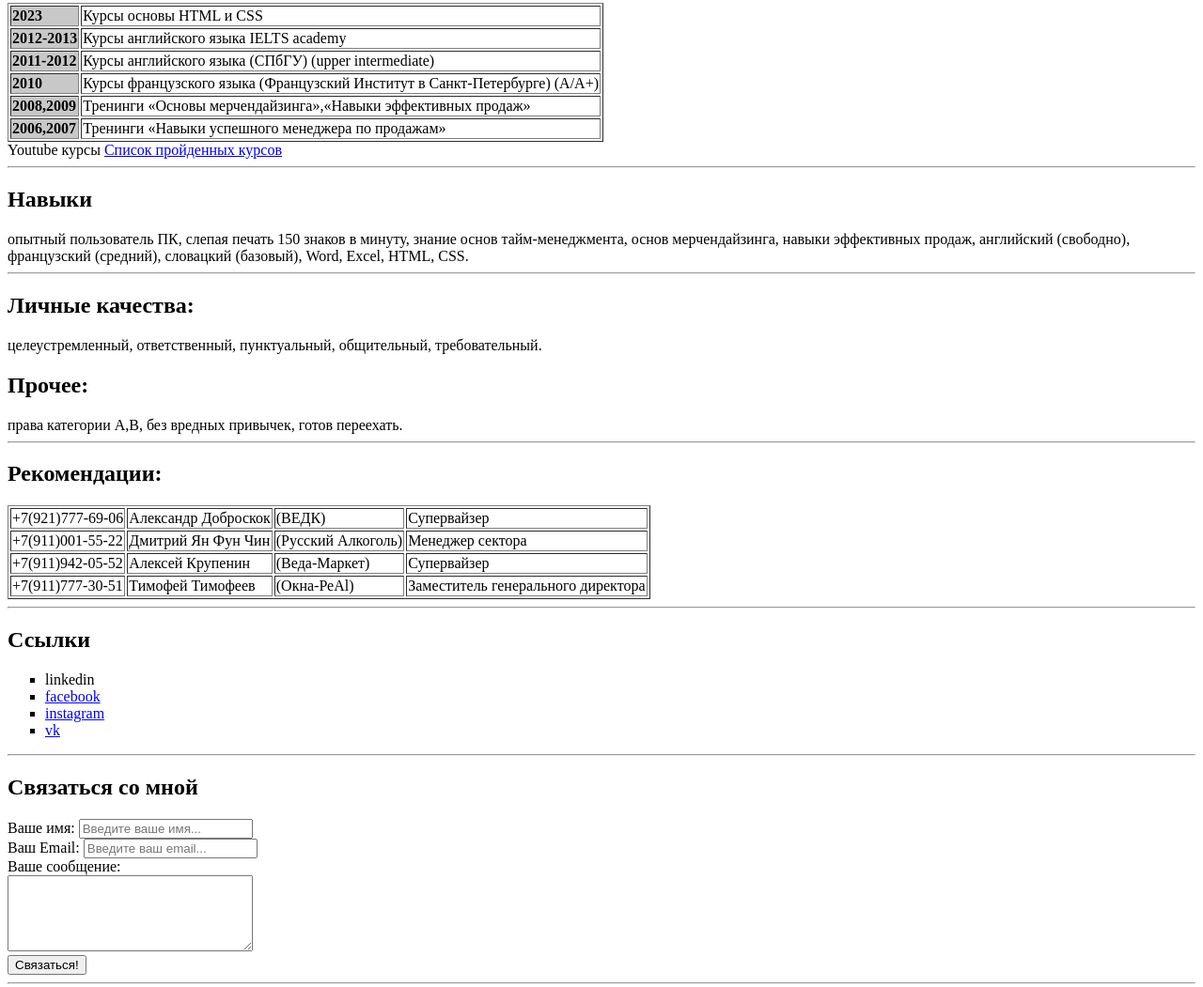
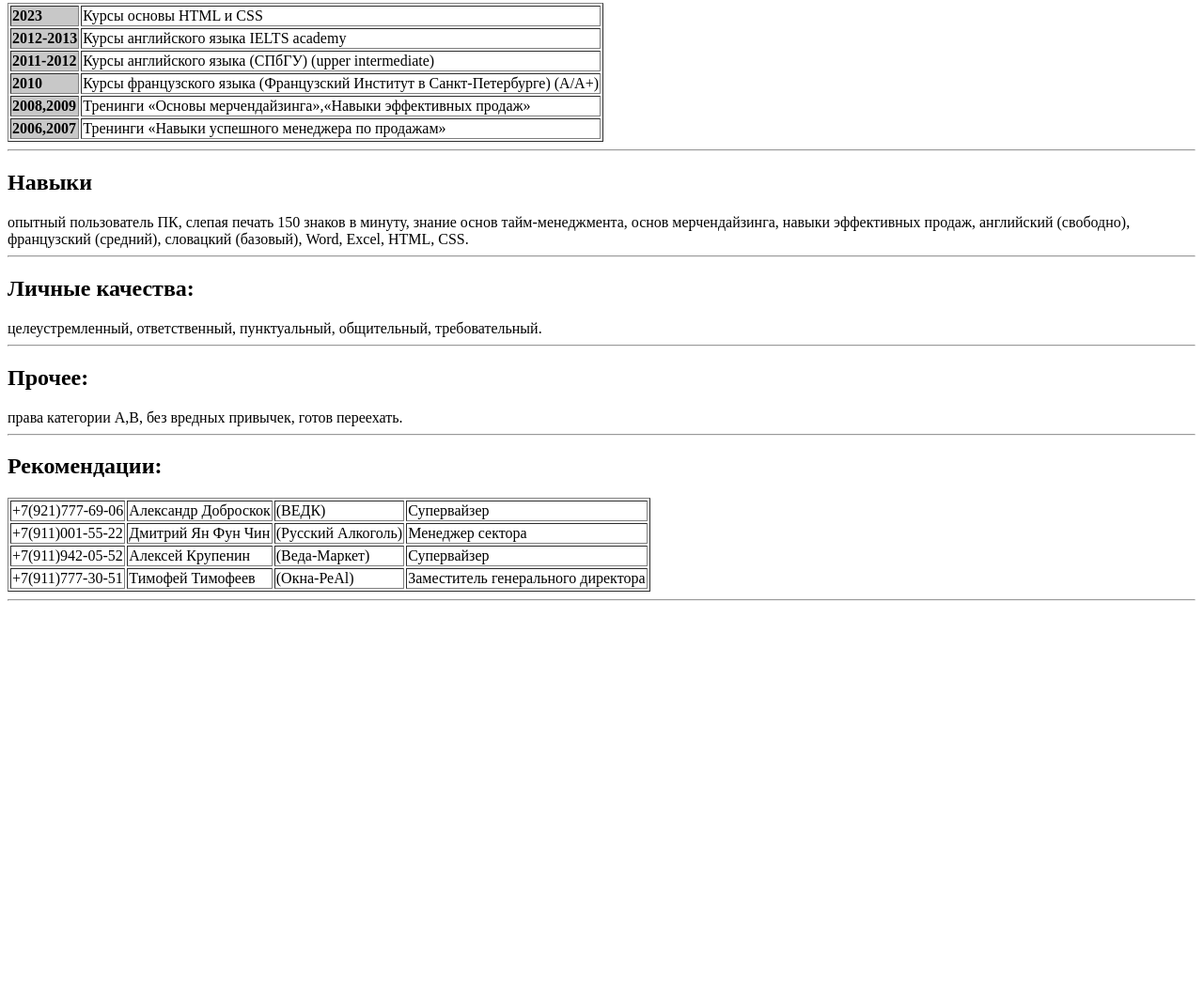
Before and after one commit to Dmitrii-Sergeev/cv, a plain HTML site: page index.html in a window 1280 px wide. Shown: the part 1358-2409 px from the top of the page at 94% size. After the commit the page ends 2006 px from the top, so only its background shows below. Drawn offline with Linux system fonts and the light colour scheme.

Commit message:
Add files via upload
На проверку предварительную 13.03.23

```diff
--- a/index.html
+++ b/index.html
@@ -167,10 +167,11 @@
     <td style="background-color: rgb(200, 200, 200)"><strong>2006,2007</strong></td>
     <td>Тренинги «Навыки успешного менеджера по продажам»</td>
   </tr>
+
 </table>
-<p2> Youtube курсы </p2>
+<!--<p2> Youtube курсы </p2>
 
-<a href="Youtube courses.html" target="_blank">Список пройденных курсов</a>
+<a href="Youtube courses.html" target="_blank">Список пройденных курсов</a>-->
 
 <hr>
 <!--навыки-->
@@ -180,6 +181,7 @@
 <!--личные качества-->
 <h2> Личные качества:</h2>
 целеустремленный, ответственный, пунктуальный, общительный, требовательный.
+<hr>
 <!--прочее-->
 <h2>Прочее:</h2>
 права категории A,B,  без вредных привычек, готов переехать.
@@ -217,7 +219,7 @@
 <hr>
 <!--ссылки-->
 
-<h2>Ссылки </h2>
+<!--<h2>Ссылки </h2>
 <ul type="square">
   <li>linkedin</li>
   <li><a href="https://www.facebook.com/profile.php?id=100005839805817" target="_blank"> facebook</a></li>
@@ -226,7 +228,7 @@
 </ul>
 
 <hr>
-<!--cвязаться со мной-->
+cвязаться со мной
 <h2>Cвязаться со мной</h2>
 <form action="/">
   <label for="name">Ваше имя:</label>
@@ -248,6 +250,6 @@
   <br>
   <input type="submit" value="Связаться!">
 </form>
-<hr>
+<hr>-->
 </body>
 </html>
```
